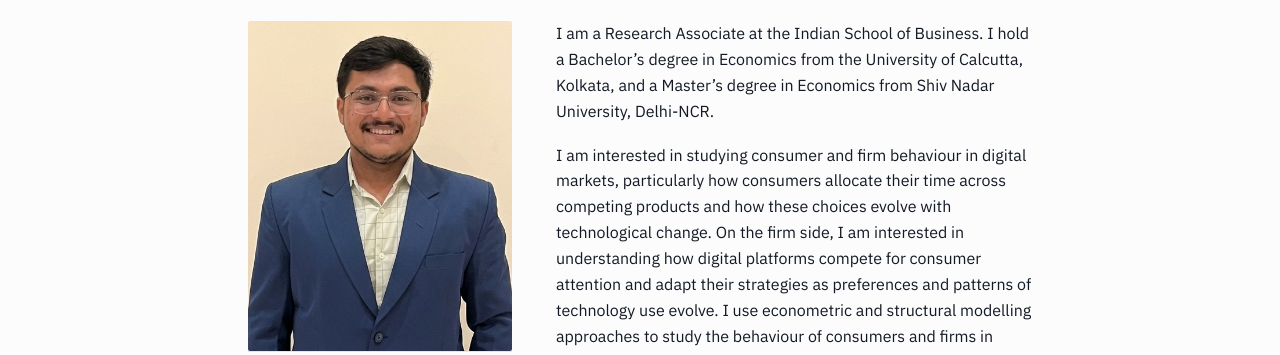
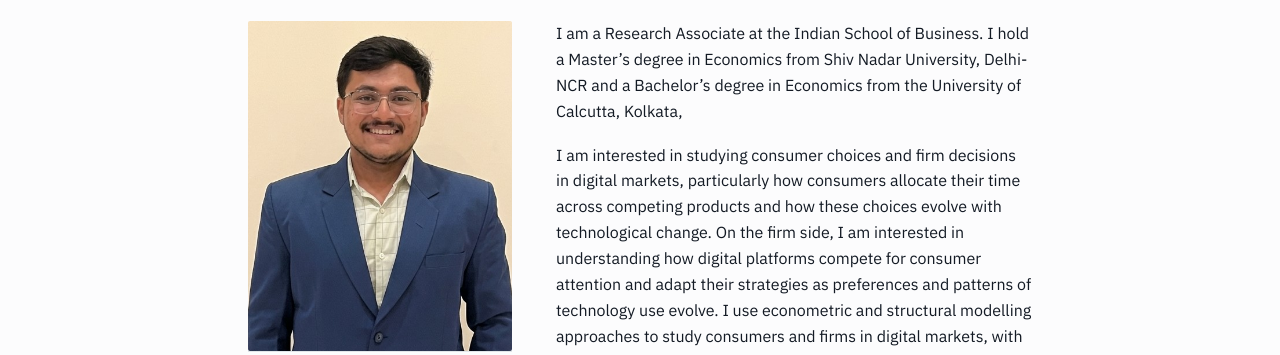
Before and after one commit to Saptashya-25/Saptashya-25.github.io, a plain HTML site: page index.html in a window 1280 px wide. Shown: the part 189-544 px from the top of the page. Drawn offline with Linux system fonts and the light colour scheme.

Commit message:
Update index.html

```diff
--- a/index.html
+++ b/index.html
@@ -65,18 +65,19 @@
     <div>
       <p>
         I am a Research Associate at the Indian School of Business. I hold a
+        Master’s degree in Economics from Shiv Nadar University, Delhi-NCR and a
         Bachelor’s degree in Economics from the University of Calcutta, Kolkata,
-        and a Master’s degree in Economics from Shiv Nadar University, Delhi-NCR.
+
       </p>
       <p>
-        I am interested in studying consumer and firm behaviour in digital markets,
+        I am interested in studying consumer choices and firm decisions in digital markets,
         particularly how consumers allocate their time across competing products
         and how these choices evolve with technological change. On the firm side,
         I am interested in understanding how digital platforms compete for consumer
         attention and adapt their strategies as preferences and patterns of technology
         use evolve. I use econometric and structural modelling approaches to
-        study the behaviour of consumers and firms in digital markets, with a
-        particular focus on the implications for market outcomes and consumer welfare.
+        study consumers and firms in digital markets, with a
+        particular focus on the implications for market outcomes and social welfare.
       </p>
     </div>
   </div>
```
